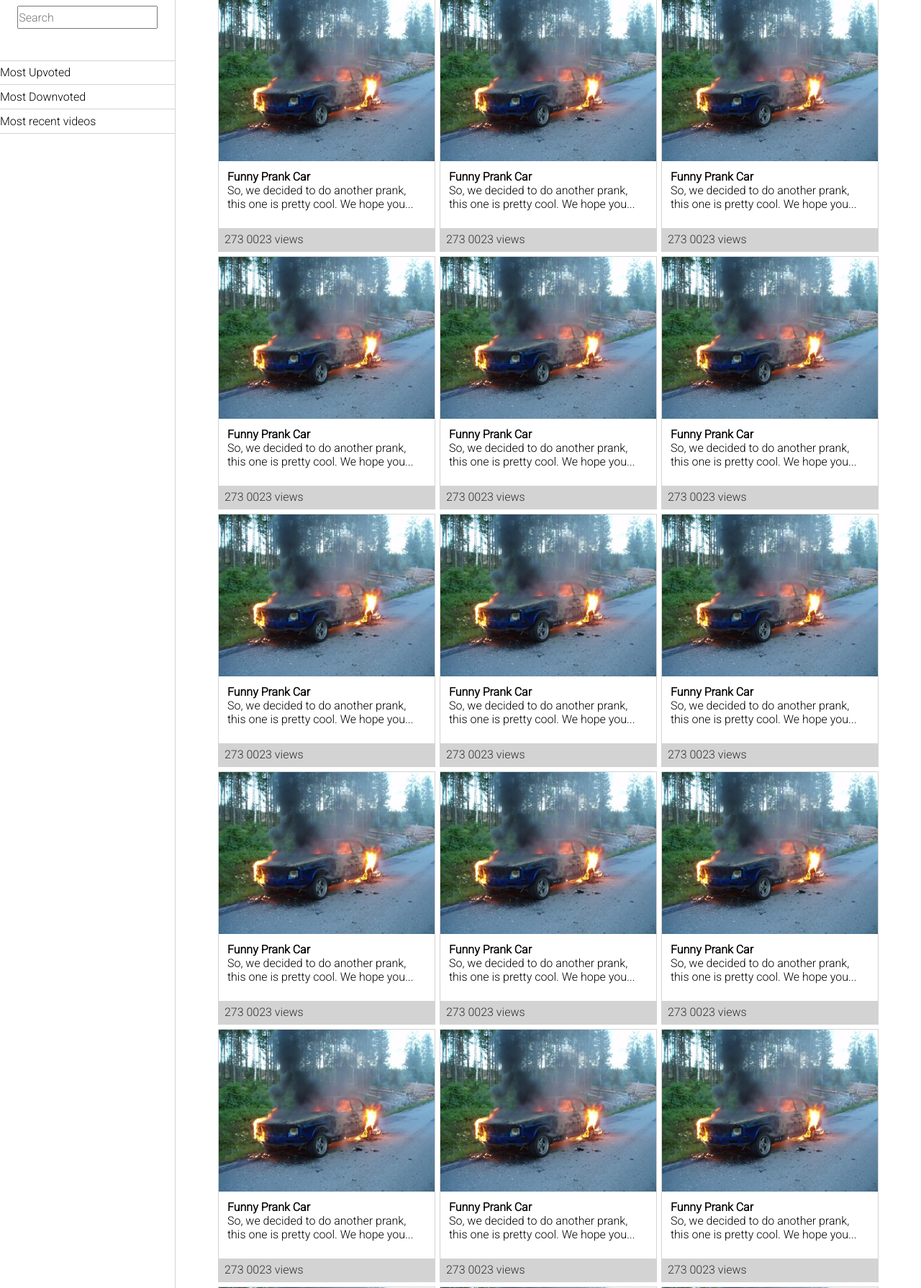
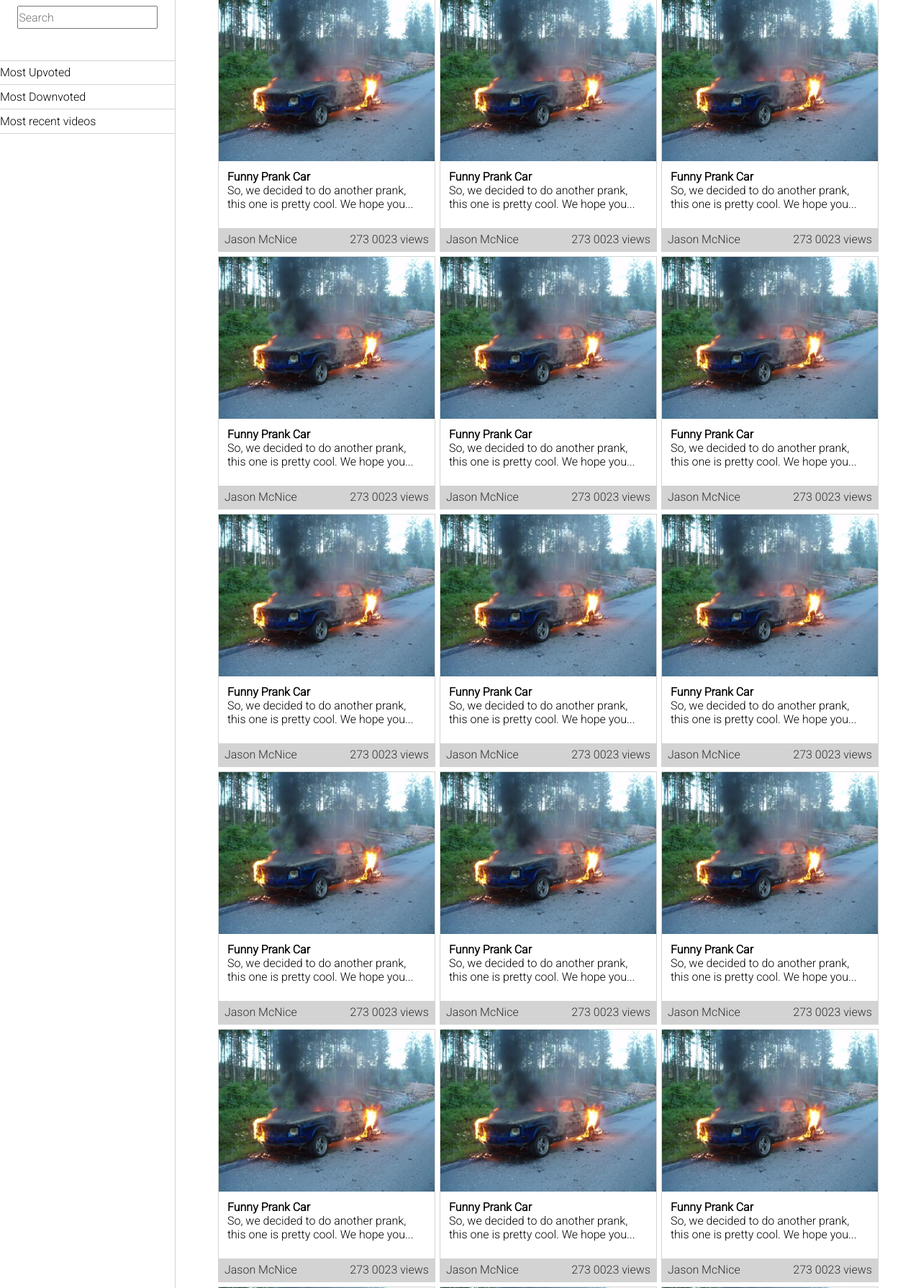
Before and after one commit to sebbekarlsson/CanalCan, a PHP site: page /?doc=1 in a window 1280 px wide. Shown: the part 69-1859 px from the top of the page at 72% size. Run offline with PHP 8.4, Linux system fonts and the light colour scheme.

Commit message:
added example user

```diff
--- a/public/includes/docs/video-flow.php
+++ b/public/includes/docs/video-flow.php
@@ -13,7 +13,10 @@
 			<p>So, we decided to do another prank, this one is pretty cool. We hope you...</p>
 		</div>
 		<div class="video-data">
-			<ul>
+			<ul class="left">
+				<li>Jason McNice</li>
+			</ul>
+			<ul class="right">
 				<li>273 0023 views</li>
 			</ul>
 		</div>
--- a/public/styles/style.css
+++ b/public/styles/style.css
@@ -110,6 +110,10 @@ html, body {
         display: inline;
         margin-left: 4px;
         margin-right: 4px; }
+      .video-flow .video-item .video-data .left {
+        float: left; }
+      .video-flow .video-item .video-data .right {
+        float: right; }
   .video-flow .video-item:hover {
     outline-color: blue;
     cursor: pointer; }
--- a/public/styles/style.scss
+++ b/public/styles/style.scss
@@ -151,6 +151,14 @@ html, body{
 				margin-left:4px;
 				margin-right:4px;
 			}
+
+			.left{
+				float:left;
+			}
+
+			.right{
+				float:right;
+			}
 		}
 	}
 
```
Also changed, not shown: 1 other file.
